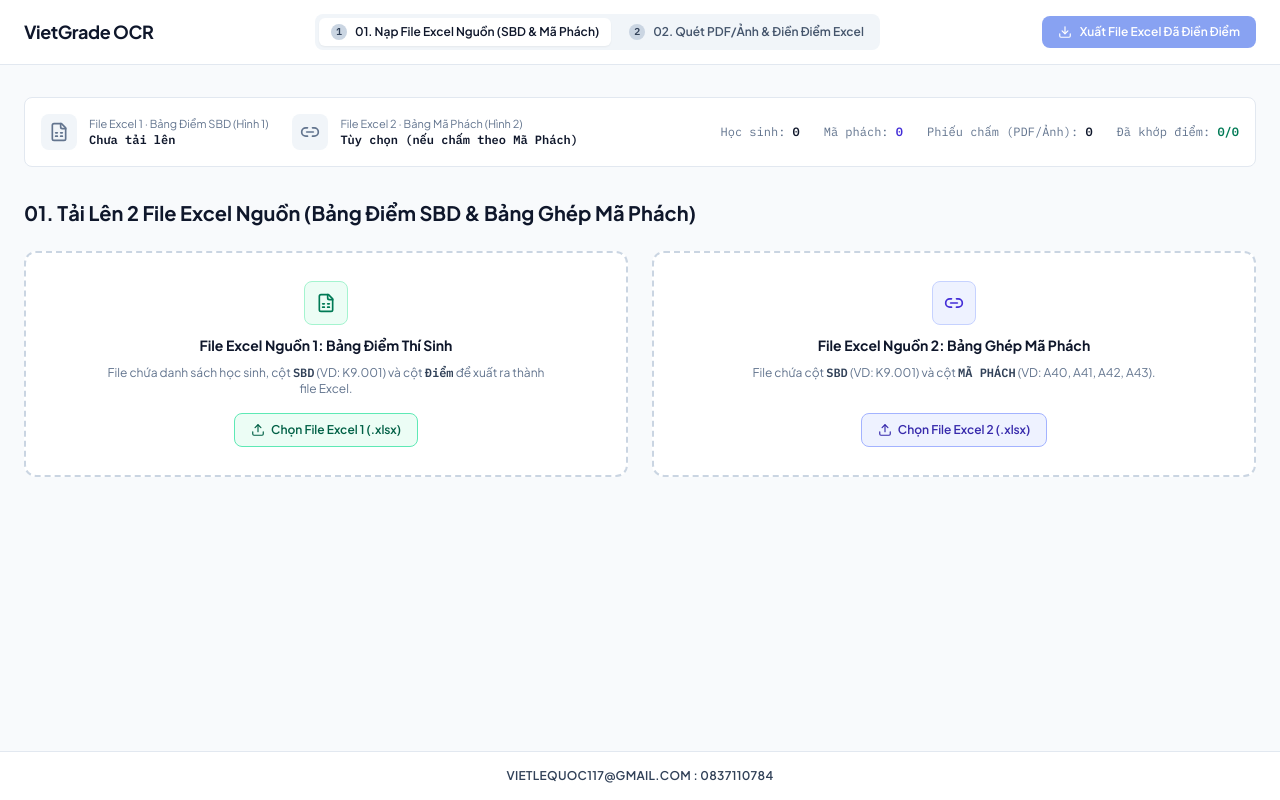
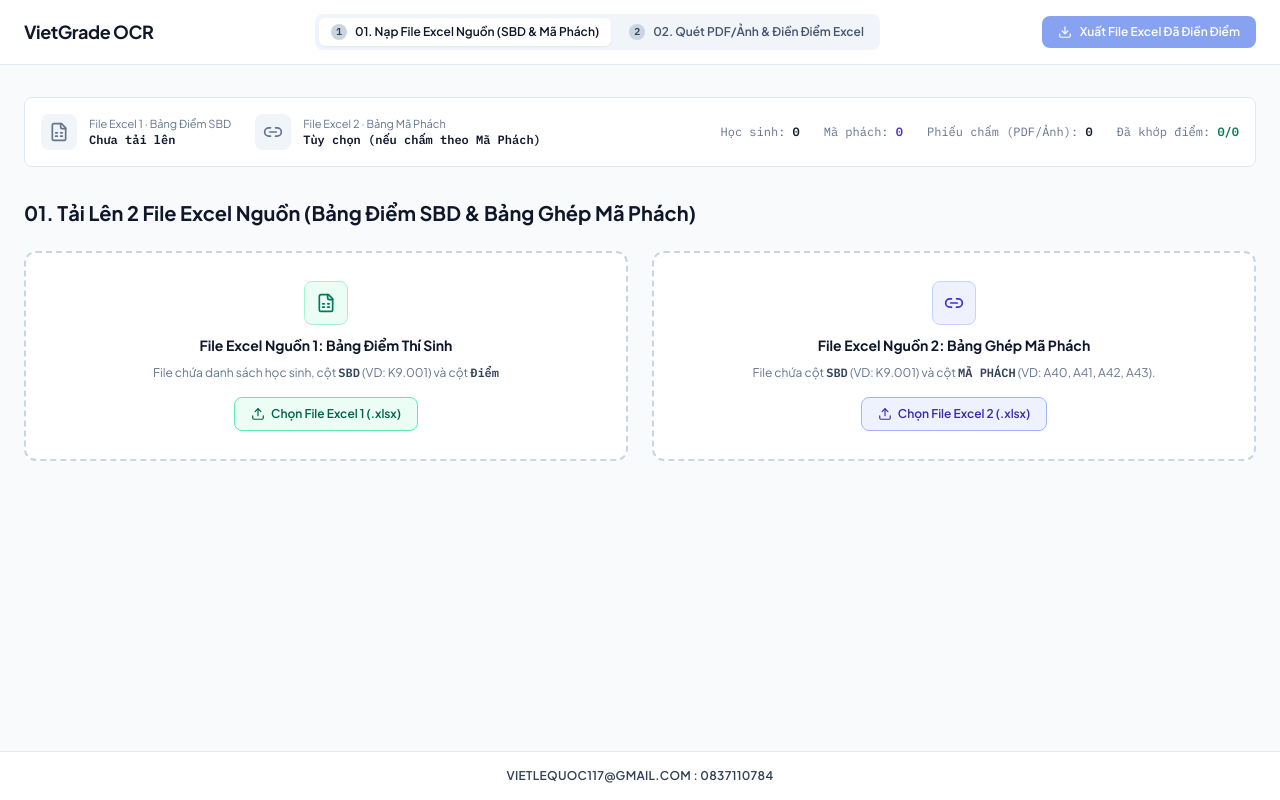
Before and after one commit to vietlequoc117-hub/anhlqd, a React (Vite) app: page / in a window 1280 px wide. Built offline with nearby package versions, Linux system fonts and the light colour scheme.

Commit message:
feat(ui): update labeling and clean up file instructions

```diff
--- a/src/App.tsx
+++ b/src/App.tsx
@@ -1255,7 +1255,7 @@ export default function App() {
               </div>
               <div>
                 <div className="text-[11px] text-slate-500">
-                  File Excel 1 · Bảng Điểm SBD (Hình 1)
+                  File Excel 1 · Bảng Điểm SBD
                 </div>
                 <div className="text-xs font-bold text-slate-900 font-mono">
                   {excelData ? excelData.fileName : "Chưa tải lên"}
@@ -1275,7 +1275,7 @@ export default function App() {
               </div>
               <div>
                 <div className="text-[11px] text-slate-500">
-                  File Excel 2 · Bảng Mã Phách (Hình 2)
+                  File Excel 2 · Bảng Mã Phách
                 </div>
                 <div className="text-xs font-bold text-slate-900 font-mono">
                   {phachExcelData
@@ -1376,7 +1376,7 @@ export default function App() {
                     <span className="font-mono font-semibold text-slate-700">
                       Điểm
                     </span>{" "}
-                    để xuất ra thành file Excel.
+
                   </p>
                   {excelData && (
                     <div className="pt-1 text-xs font-bold text-emerald-700 font-mono">
@@ -1860,15 +1860,6 @@ export default function App() {
                   </div>
 
                   <div className="flex items-center gap-1.5 shrink-0">
-                    <button
-                      type="button"
-                      onClick={() => imageInputRef.current?.click()}
-                      className="px-2.5 py-1 text-xs font-semibold text-blue-700 bg-blue-50 hover:bg-blue-100 border border-blue-200 rounded transition-colors cursor-pointer flex items-center gap-1"
-                      title="Tải thêm file Ảnh hoặc PDF nhiều trang"
-                    >
-                      <Plus className="w-3.5 h-3.5" />
-                      <span>Tải Ảnh / PDF</span>
-                    </button>
                     <button
                       type="button"
                       onClick={() => setImageZoom((z) => Math.max(0.75, z - 0.25))}
@@ -2152,16 +2143,9 @@ export default function App() {
                       ) : resolvedOcrRecords.length === 0 ? (
                         <div className="p-12 text-center space-y-4">
                           <div className="text-sm font-semibold text-slate-700">
-                            Chưa có dữ liệu điểm nào từ Phiếu Chấm (Hình 3)
+                            Chưa có dữ liệu điểm nào từ Phiếu Chấm
                           </div>
                           <div className="flex items-center justify-center gap-3">
-                            <button
-                              type="button"
-                              onClick={() => imageInputRef.current?.click()}
-                              className="px-3.5 py-2 text-xs font-semibold text-white bg-blue-700 hover:bg-blue-800 rounded-lg cursor-pointer"
-                            >
-                              Tải File PDF / Ảnh Phiếu Chấm
-                            </button>
                             <button
                               type="button"
                               onClick={() => setEngineMode("RAPID_KEYBOARD")}
```
Also changed, not shown: public/assets/aistudio/image_38cef6a1.png (added), public/assets/aistudio/image_b4161012.png (added).
